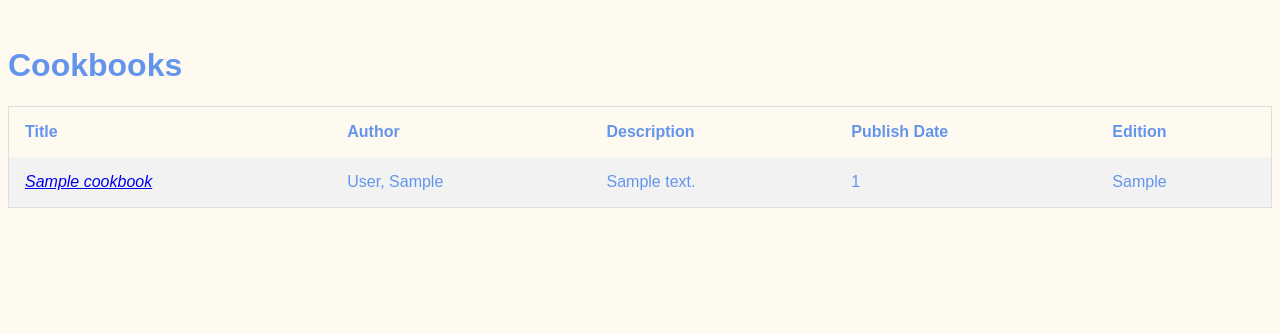
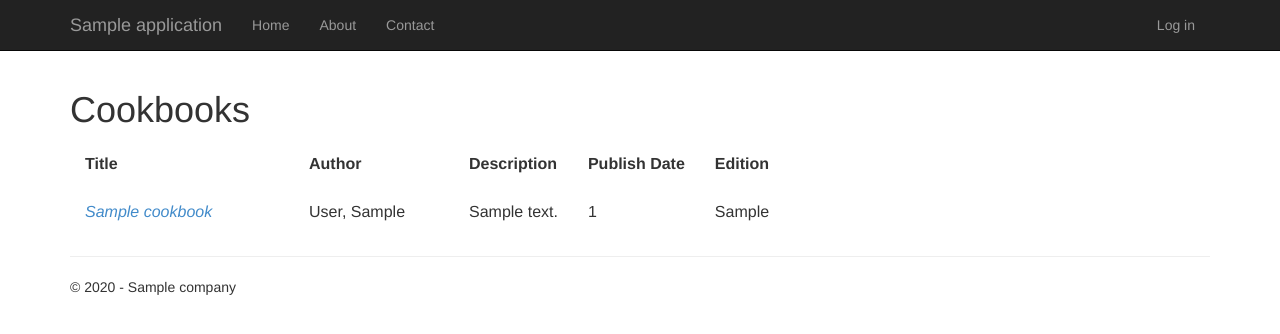
Before and after one commit to Schmidtheads/meal_planner, a Django app: template cookbook/templates/cookbook/list.html in a window 1280 px wide. Shown: the top 334 px of the page. Run offline with Django 3.2, Linux system fonts and the light colour scheme; tables that the repository leaves empty hold one stand-in row (values such as "Sample post"); the template is opened without the code that fills it: values that come from a table or form of the project are taken from there, most other values are stand-ins (such as "Sample title", 1, 10 or a date in 2020); some libraries are stand-ins or nearby versions.

Commit message:
Made changes to the list.html and detail.html pages for the cookbook app to use the same style as the home app.  Merged some of the styles from styles.css into site.css.  Some minor changes to the templay home/layout.html.  Split out the script for table column sorting into script_table.html.  Minor changes to cookbook view.py.

```diff
--- a/cookbook/templates/cookbook/list.html
+++ b/cookbook/templates/cookbook/list.html
@@ -1,29 +1,33 @@
-{% extends 'base_table.html' %}
+{% extends 'home/layout.html' %}
 
 {% block title %}Cookbooks{% endblock %}
 
 {% block content %}
     <h1>Cookbooks</h1>
-    <table id="{{table_name}}">
+    <table id="{{table_name}}" class="viewTable">
         <tr>
-            <th onclick="sortTable(0)">Title</th>
-            <th onclick="sortTable(1)">Author</th>
-            <th>Description</th>
-            <th>Publish Date</th>
-            <th>Edition</th>
+            <th class="viewCell sortableHeader titleCell" onclick="sortTable(0)">Title</th>
+            <th class="viewCell sortableHeader authorCell" onclick="sortTable(1)">Author</th>
+            <th class="viewCell">Description</th>
+            <th class="viewCell">Publish Date</th>
+            <th class="viewCell">Edition</th>
         </tr>
         {% for cookbook in cookbooks %}
         <tr>
-            <td>
+            <td class="viewCell">
                 <a href="{% url 'cookbook_detail' cookbook.id %}">
                 <i>{{cookbook.title}}</i>
                 </a>
             </td>
-            <td>{{cookbook.author.last_name_first}}</td>
-            <td>{{cookbook.description}}</td>
-            <td>{{cookbook.publish_date}}</td>
-            <td>{{cookbook.edition}}</td>
+            <td class="viewCell">{{cookbook.author.last_name_first}}</td>
+            <td class="viewCell">{{cookbook.description}}</td>
+            <td class="viewCell">{{cookbook.publish_date}}</td>
+            <td class="viewCell">{{cookbook.edition}}</td>
         </tr>
         {% endfor %}
     </table>
 {% endblock %}
+
+{% block scripts %}
+    {% include 'script_table.html' %}
+{% endblock %}
--- a/home/static/home/content/site.css
+++ b/home/static/home/content/site.css
@@ -40,3 +40,63 @@ input[type="checkbox"].input-validation-error {
 .validation-summary-valid {
     display: none;
 }
+
+/* styles for tables used for input */
+.inputTable {
+    margin-left: auto;
+    margin-right: auto;
+}
+
+.inputRow {
+    height: 40px;
+}
+
+/* styles for tables used for read-only */
+.viewTable {
+    table-layout: fixed;
+}
+
+.viewCell {
+    padding: 15px;
+}
+
+/* misc styles */
+
+.sortableHeader {
+    cursor: pointer;
+}
+
+.buttonContainer {
+    text-align:center;
+    margin: 15px;
+}
+
+/* styles for Cookbook pages*/
+
+.titleCell {
+    min-width: 14pc;
+}
+
+.authorCell {
+    min-width: 10pc;
+}
+
+#id_title {
+    max-width: none;
+    width: 300px;
+}
+
+#id_description {
+    max-width: none;
+    width: 500px;
+}
+
+#id_author {
+    max-width: none;
+    width: 150px;
+}
+
+#id_publish_date {
+    max-width: none;
+    width: 75px;
+}
--- a/home/static/home/content/style.css
+++ b/home/static/home/content/style.css
@@ -23,3 +23,36 @@ th, td {
 tr:nth-child(even) {
     background-color: #f2f2f2
 }
+
+.inputHeader {
+    width: auto;
+    cursor: default;
+}
+
+.inputField {
+    width: auto;
+}
+
+.inputTable {
+    width: auto;
+    margin-left: auto;
+    margin-right: auto;
+}
+
+/* styles for Cookbook pages*/
+
+#id_title {
+    width: 300px
+}
+
+#id_description {
+    width: 500px
+}
+
+#id_author {
+    width: 150px
+}
+
+#id_publish_date {
+    width: 75px
+}
--- a/home/templates/home/layout.html
+++ b/home/templates/home/layout.html
@@ -3,7 +3,7 @@
 <head>
     <meta charset="utf-8" />
     <meta name="viewport" content="width=device-width, initial-scale=1.0">
-    <title>{{ title }} - My Django Application</title>
+    <title>{{ title }}</title>
     {% load static %}
     <link rel="stylesheet" type="text/css" href="{% static 'home/content/bootstrap.min.css' %}" />
     <link rel="stylesheet" type="text/css" href="{% static 'home/content/site.css' %}" />
@@ -36,7 +36,7 @@
 {% block content %}{% endblock %}
         <hr/>
         <footer>
-            <p>&copy; {{ year }} - My Django Application</p>
+            <p>&copy; {{ year }} - {{ company }}</p>
         </footer>
     </div>
 
--- a/home/views.py
+++ b/home/views.py
@@ -14,7 +14,8 @@ def home(request):
         'home/index.html',
         {
             'title':'Home Page',
-            'year':datetime.now().year,
+            'year': datetime.now().year,
+            'company': 'Schmidtheads',
             'application': 'Meal Planner',
         }
     )
```
Also changed, not shown: cookbook/templates/cookbook/detail.html (+26 -14 lines), cookbook/views.py (+10 -3 lines), home/templates/script_table.html (added, +68 -0 lines).
